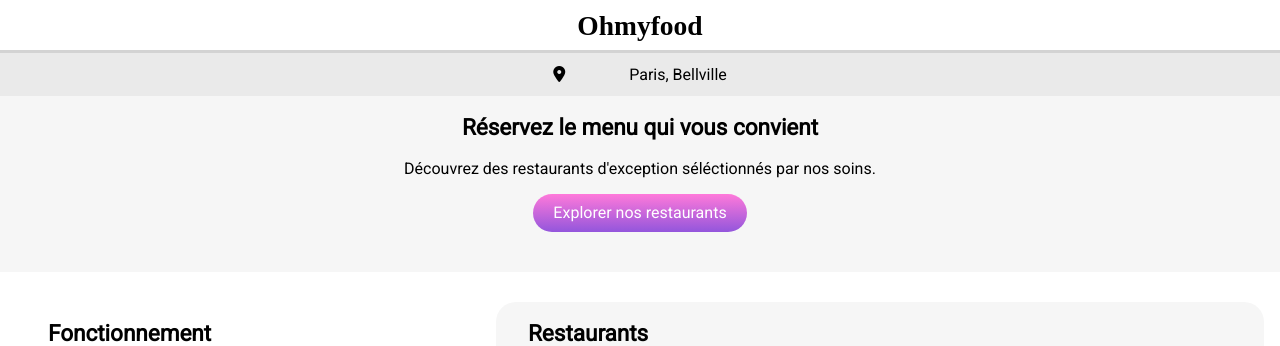
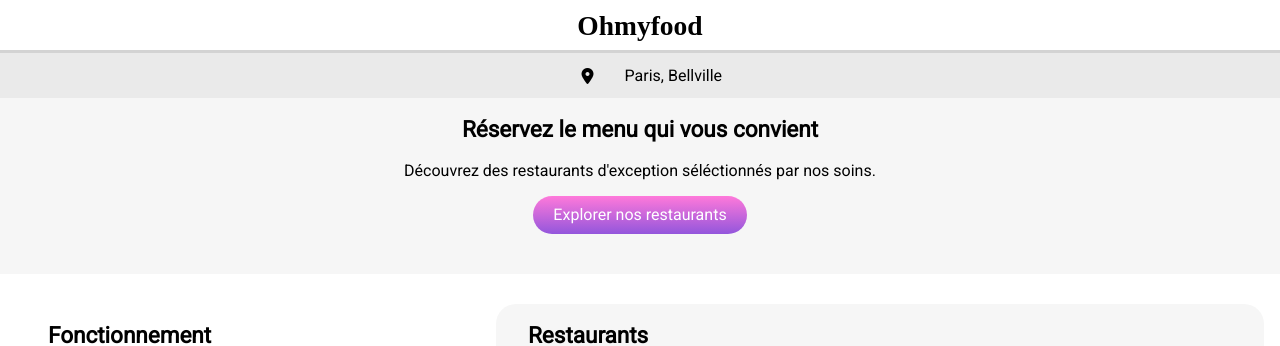
Before and after one commit to FlorentMarien/OC-Projet3, a website: page index.html in a window 1280 px wide. Shown: the top 346 px of the page. Drawn offline with Linux system fonts and the light colour scheme; a web font is replaced by a local one.

Commit message:
Change - sectiongps

```diff
--- a/index.html
+++ b/index.html
@@ -21,8 +21,11 @@
         </header>
         <main>
             <!--Zone recherche-->
-            <section>
-                <p class="section__gps"><i class="fa-solid fa-location-dot"></i>Paris, Bellville</p>
+            <section id="sectiongps">
+                <div class="section__gps">
+                    <i class="fa-solid fa-location-dot"></i>
+                    <input type="text" value="Paris, Bellville"/>
+                </div>
                 <div class="section__reservation">
                     <h2>Réservez le menu qui vous convient</h2>
                     <p>Découvrez des restaurants d'exception séléctionnés par nos soins.</p>
@@ -31,7 +34,7 @@
             </section>
 
             <!--fonctionnement-->
-            <section>
+            <section id="sectionfonctionnement">
                 <h2>Fonctionnement</h2>
                 <div id="fonctionnement__container">
                     <span>
--- a/sass/main.scss
+++ b/sass/main.scss
@@ -47,13 +47,21 @@
     background-color: #F6F6F6;
 }
 .section__gps{
+    display: flex;
+    align-items: center;
+    justify-content: center;
     background-color:#EAEAEA;
     margin-top: 0;
     padding-top: 12.5px;
     padding-bottom: 12.5px;
     border-top: 3px solid lightgray;
     i{
-        margin-right: 5%;
+        flex-grow: 0.05;
+    }
+    input[type=text]{
+        background-color: transparent;
+        border: 0;
+        width: 105px;
     }
 }
 .section__reservation{
@@ -84,7 +92,7 @@
     text-align: center;
 }
 /* Fonctionnement */
-main section:nth-child(2){
+#sectionfonctionnement{
     padding-left: 2.5%;
     padding-right: 2.5%;
 
```
Also changed, not shown: styles/style.css, 1 other file.
